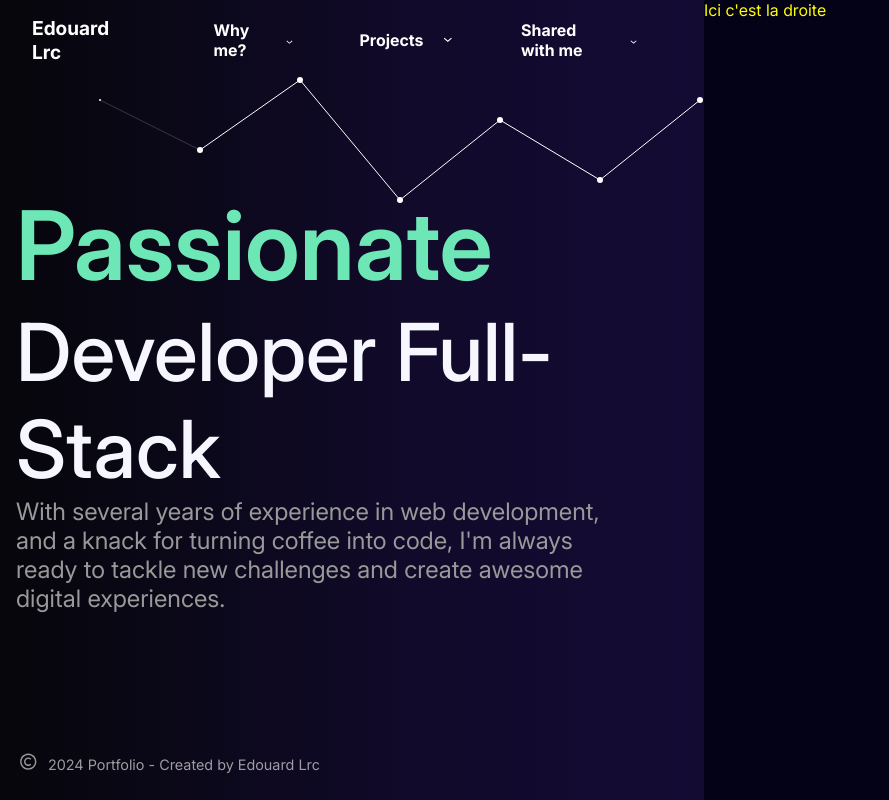
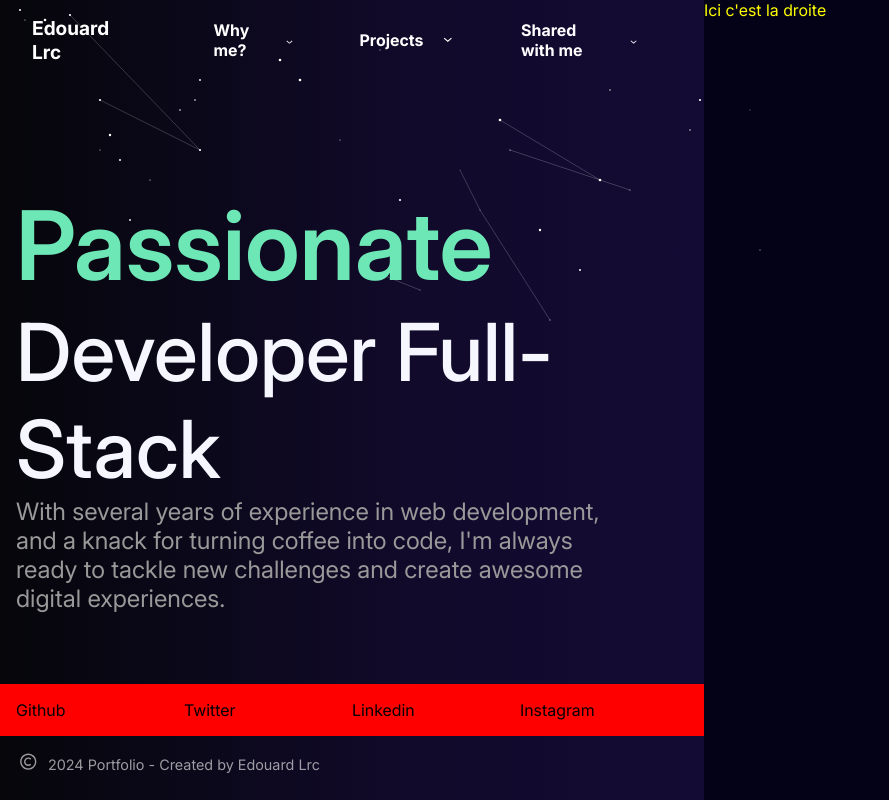
Before and after one commit to Edouard-LARROCHE/Portfolio_EL, a React (Vite) app: page / in a window 1280 px wide. Shown: the whole page, without its empty margins (0-889 px from the left). Built offline with nearby package versions, Linux system fonts and the light colour scheme; no server answers.

Commit message:
fetch api github & component footer & update constellation svg

```diff
--- /dev/null
+++ b/src/components/footer/footerData.scss
@@ -0,0 +1,27 @@
+.footerDataContainer {
+	position: absolute;
+	bottom: 4rem;
+	width: 100%;
+	height: auto;
+	background-color: red;
+
+	.footerData {
+		display: flex;
+		align-items: center;
+		padding: 1rem;
+
+		ul {
+			width: 100%;
+			height: 100%;
+			display: flex;
+			align-items: center;
+			justify-content: space-around;
+			margin: 0;
+			padding: 0;
+
+			li {
+				flex: 1;
+			}
+		}
+	}
+}
--- /dev/null
+++ b/src/components/footer/footerData.tsx
@@ -0,0 +1,22 @@
+import React from "react"
+
+import type { FooterDataProps } from "./types"
+
+import "./footerData.scss"
+
+const FooterData = ({ data }: FooterDataProps) => {
+	return (
+		<div className="footerDataContainer">
+			<div className="footerData">
+				<ul>
+					<li>Github</li>
+					<li>Twitter</li>
+					<li>Linkedin</li>
+					<li>Instagram</li>
+				</ul>
+			</div>
+		</div>
+	)
+}
+
+export default FooterData
--- /dev/null
+++ b/src/components/footer/types.ts
@@ -0,0 +1,3 @@
+export type FooterDataProps = {
+	data: {} | null
+}
--- a/src/pages/leftSide/index.tsx
+++ b/src/pages/leftSide/index.tsx
@@ -1,5 +1,10 @@
+import { useState, useEffect } from "react"
+
+import { getGithubProfile } from "../../services/services"
+
 import Title from "../../components/title/title"
 import NavBar from "../../components/navBar/navBar"
+import FooterData from "../../components/footer/footerData"
 import CopyRight from "../../components/copyRight"
 
 import ConstellationSVG from "../../assets/icons/constellation.svg?react"
@@ -7,6 +12,16 @@ import ConstellationSVG from "../../assets/icons/constellation.svg?react"
 import "./index.scss"
 
 const LeftSide = () => {
+	const [profile, setProfile] = useState(null)
+
+	useEffect(() => {
+		getGithubProfile().then((profile) => {
+			setProfile(profile)
+
+			console.log(profile)
+		})
+	}, [])
+
 	return (
 		<div className="leftPart">
 			<NavBar />
@@ -14,6 +29,7 @@ const LeftSide = () => {
 				<ConstellationSVG />
 			</div>
 			<Title />
+			<FooterData data={profile} />
 			<CopyRight />
 		</div>
 	)
--- /dev/null
+++ b/src/services/services.tsx
@@ -0,0 +1,24 @@
+export const getGithubProfile = async () => {
+	const GITHUB_TOKEN = import.meta.env.VITE_API_GITHUB_TOKEN
+	const URL = import.meta.env.VITE_API_GITHUB_URL
+
+	const profile = await fetch(`${URL}/user`, {
+		headers: {
+			Authorization: `token ${GITHUB_TOKEN}`,
+		},
+	}).then((response) => response.json())
+
+	return profile
+}
+
+export const getGithubRepos = async () => {
+	const GITHUB_TOKEN = import.meta.env.VITE_API_GITHUB_TOKEN
+
+	const repos = await fetch(`${URL}/user/repos`, {
+		headers: {
+			Authorization: `token ${GITHUB_TOKEN}`,
+		},
+	}).then((response) => response.json())
+
+	return repos
+}
```
Also changed, not shown: src/assets/icons/constellation.svg.
